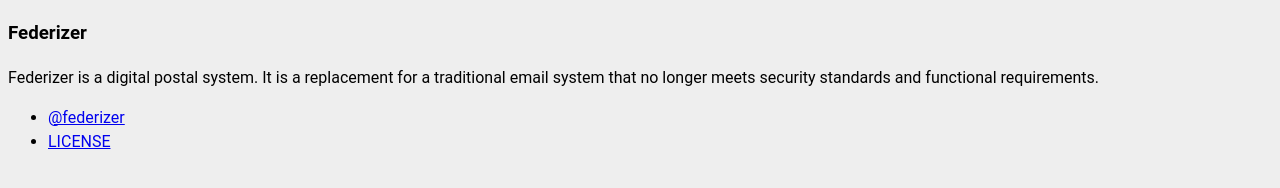
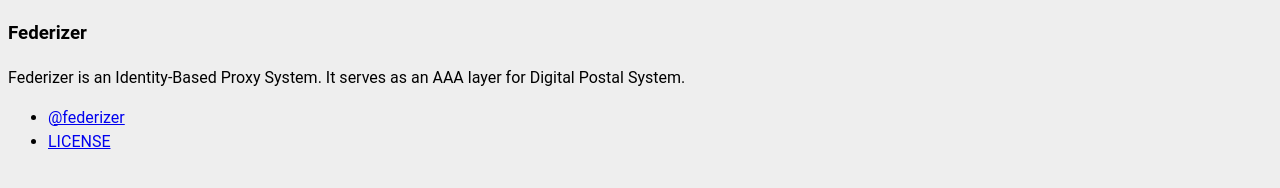
Before and after one commit to federizer/federizer.github.io, a plain HTML site: page index.html in a window 1280 px wide. Drawn offline with Linux system fonts and the light colour scheme.

Commit message:
identity-based proxy system

```diff
--- a/index.html
+++ b/index.html
@@ -4,7 +4,7 @@
     <meta charset="utf-8">
 
     <title>Federizer</title>
-    <meta name="description" content="A replacement for a traditional email system">
+    <meta name="description" content="Identity-Based Proxy System">
 
     <link rel="icon" href="images/favicon.ico">
 
@@ -20,7 +20,7 @@
   </head>
   <body>
     <h3>Federizer</h3>
-    <p>Federizer is a digital postal system. It is a replacement for a traditional email system that no longer meets security standards and functional requirements.</p>
+    <p>Federizer is an Identity-Based Proxy System. It serves as an AAA layer for Digital Postal System.</p>
 	<ul>
       <li><a href="https://twitter.com/federizer">@federizer</a></li>
       <li><a href="LICENSE.txt">LICENSE</a></li>
```
Also changed, not shown: 1 other file.
